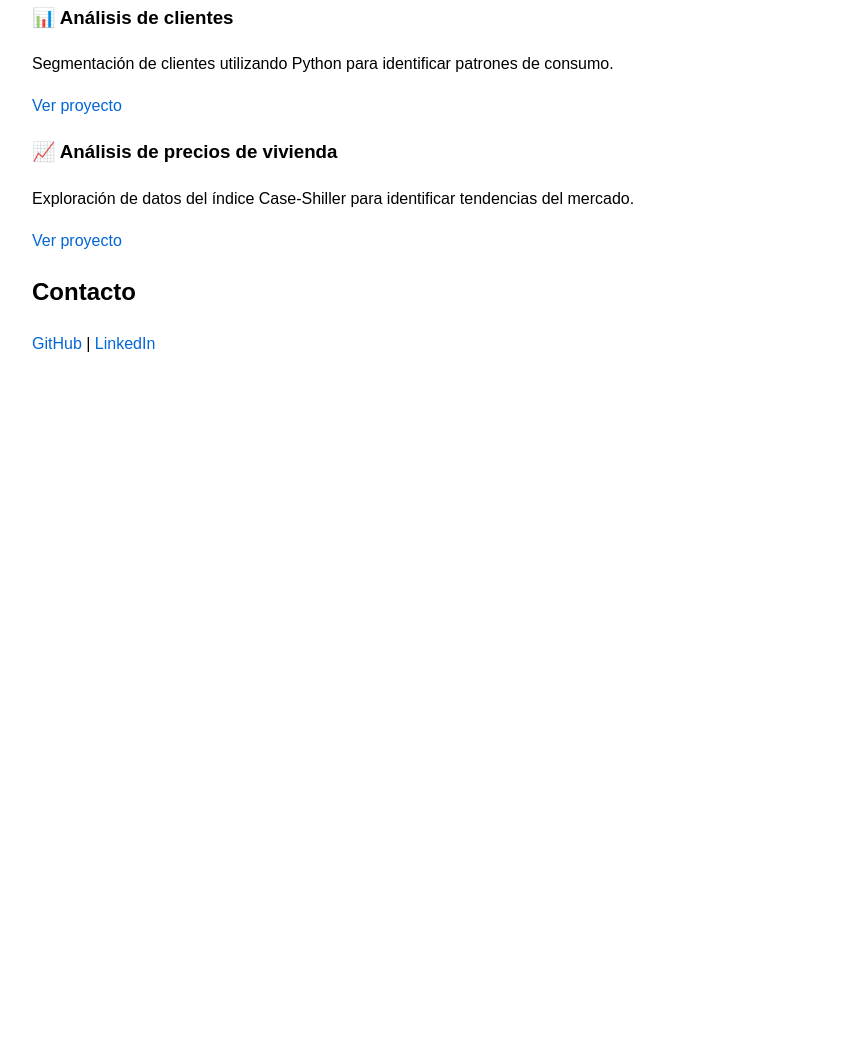
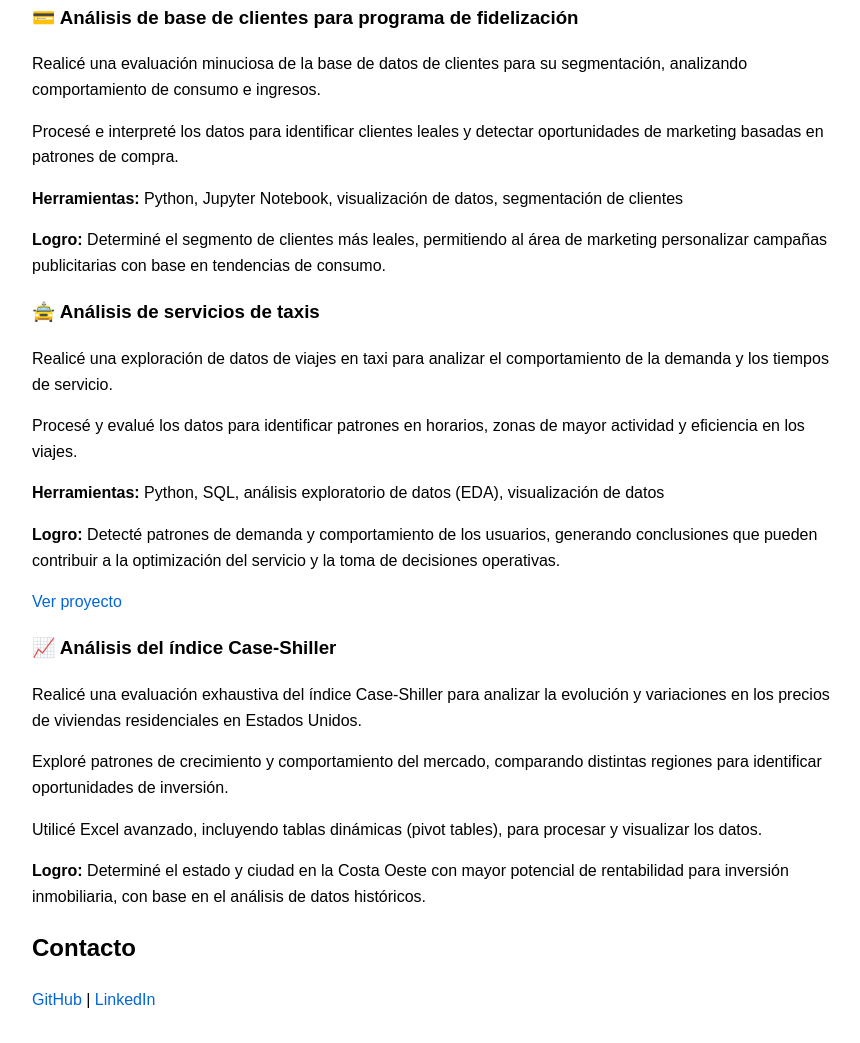
Before and after one commit to Griseldaaleman/griseldaaleman.github.io, a plain HTML site: page index.html in a window 1280 px wide. Shown: the part 363-1406 px from the top of the page, without its empty margins (208-1068 px from the left). Before the commit the page ends 800 px from the top, so only its background shows below. Drawn offline with Linux system fonts and the light colour scheme.

Commit message:
Update index.html

```diff
--- a/index.html
+++ b/index.html
@@ -32,26 +32,59 @@ Soy Data Analyst junior en transición desde Quality Assurance, con experiencia
 
 <h2>Proyectos</h2>
 
-<h3>📊 Análisis de clientes</h3>
+<h3>💳 Análisis de base de clientes para programa de fidelización</h3>
 <p>
-Segmentación de clientes utilizando Python para identificar patrones de consumo.
+Realicé una evaluación minuciosa de la base de datos de clientes para su segmentación, analizando comportamiento de consumo e ingresos.
 </p>
 <p>
-<a href="#">Ver proyecto</a>
+Procesé e interpreté los datos para identificar clientes leales y detectar oportunidades de marketing basadas en patrones de compra.
+</p>
+<p>
+<strong>Herramientas:</strong> Python, Jupyter Notebook, visualización de datos, segmentación de clientes
+</p>
+<p>
+<strong>Logro:</strong> Determiné el segmento de clientes más leales, permitiendo al área de marketing personalizar campañas publicitarias con base en tendencias de consumo.
+</p>
+<p>
 </p>
 
-<h3>📈 Análisis de precios de vivienda</h3>
+<h3>🚖 Análisis de servicios de taxis</h3>
 <p>
-Exploración de datos del índice Case-Shiller para identificar tendencias del mercado.
+Realicé una exploración de datos de viajes en taxi para analizar el comportamiento de la demanda y los tiempos de servicio.
 </p>
 <p>
-<a href="#">Ver proyecto</a>
+Procesé y evalué los datos para identificar patrones en horarios, zonas de mayor actividad y eficiencia en los viajes.
+</p>
+<p>
+<strong>Herramientas:</strong> Python, SQL, análisis exploratorio de datos (EDA), visualización de datos
+</p>
+<p>
+<strong>Logro:</strong> Detecté patrones de demanda y comportamiento de los usuarios, generando conclusiones que pueden contribuir a la optimización del servicio y la toma de decisiones operativas.
+</p>
+<p>
+<a href="https://github.com/Griseldaaleman/taxi-demand-analysis.git">Ver proyecto</a>
+</p>
+
+<h3>📈 Análisis del índice Case-Shiller</h3>
+<p>
+Realicé una evaluación exhaustiva del índice Case-Shiller para analizar la evolución y variaciones en los precios de viviendas residenciales en Estados Unidos.
+</p>
+<p>
+Exploré patrones de crecimiento y comportamiento del mercado, comparando distintas regiones para identificar oportunidades de inversión.
+</p>
+<p>
+Utilicé Excel avanzado, incluyendo tablas dinámicas (pivot tables), para procesar y visualizar los datos.
+</p>
+<p>
+<strong>Logro:</strong> Determiné el estado y ciudad en la Costa Oeste con mayor potencial de rentabilidad para inversión inmobiliaria, con base en el análisis de datos históricos.
+</p>
+<p>
 </p>
 
 <h2>Contacto</h2>
 <p>
 <a href="https://github.com/griseldaaleman">GitHub</a> |
-<a href="#">LinkedIn</a>
+<a href="www.linkedin.com/in/griselda-aleman">LinkedIn</a>
 </p>
 
 </body>
```
